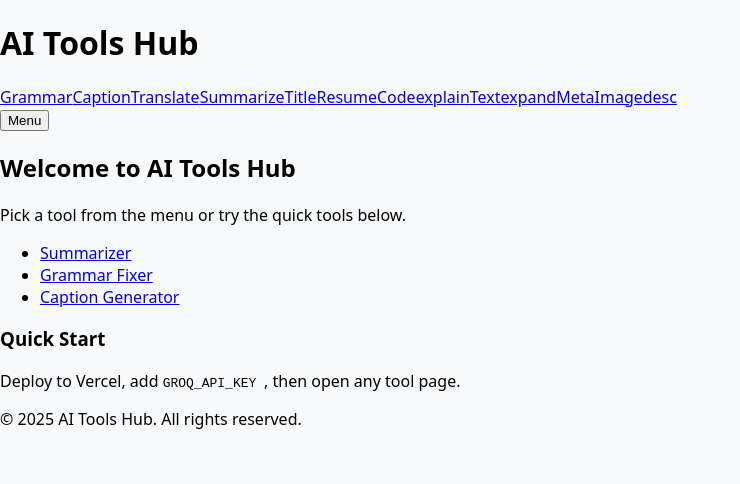
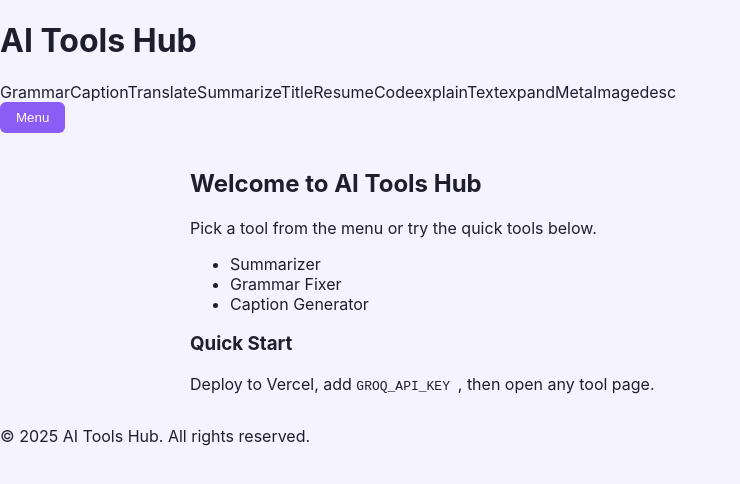
Before and after one commit to silunaya/ai-tools-hub, a Next.js app: page / in a window 1280 px wide. Shown: the top 484 px of the page, without its empty margins (0-740 px from the left). Built offline with nearby package versions, Linux system fonts and the light colour scheme.

Commit message:
Update globals.css

```diff
--- a/styles/globals.css
+++ b/styles/globals.css
@@ -1,16 +1,79 @@
+/* Reset & base */
 html, body {
   margin: 0;
   padding: 0;
-  font-family: system-ui, sans-serif;
-  background-color: #f9fafb;
+  font-family: 'Inter', sans-serif;
+  background-color: #f5f3ff; /* very light purple/white background */
+  color: #1e1e2f; /* dark text for contrast */
+}
+
+a {
+  text-decoration: none;
+  color: inherit;
+}
+
+/* Buttons */
+button {
+  background-color: #8b5cf6; /* bright purple accent */
+  color: white;
+  border: none;
+  border-radius: 6px;
+  padding: 0.5rem 1rem;
+  cursor: pointer;
+  transition: all 0.2s;
+}
+
+button:hover {
+  background-color: #7c3aed;
+  transform: translateY(-1px);
+}
+
+/* Inputs */
+input, textarea {
+  width: 100%;
+  padding: 0.5rem;
+  margin-top: 0.25rem;
+  margin-bottom: 0.75rem;
+  border-radius: 6px;
+  border: 1px solid #ddd;
+  font-size: 1rem;
+  box-sizing: border-box;
 }
 
 textarea {
-  font-family: inherit;
-  font-size: 1rem;
+  min-height: 120px;
+  resize: vertical;
 }
 
-button:disabled {
-  opacity: 0.6;
-  cursor: not-allowed;
+/* Container */
+.container {
+  max-width: 900px;
+  margin: 0 auto;
+  padding: 1rem;
 }
+
+/* Cards / Tools */
+.tool-card {
+  background-color: white;
+  border-radius: 10px;
+  box-shadow: 0 4px 10px rgba(0,0,0,0.05);
+  padding: 1rem 1.5rem;
+  margin-bottom: 1.5rem;
+}
+
+/* Output box */
+.output-box {
+  background-color: #f3f0ff;
+  padding: 1rem;
+  border-radius: 8px;
+  font-size: 1rem;
+  color: #1e1e2f;
+  white-space: pre-wrap;
+}
+
+/* Responsive */
+@media (max-width: 768px) {
+  .container {
+    padding: 0.5rem;
+  }
+}
```
